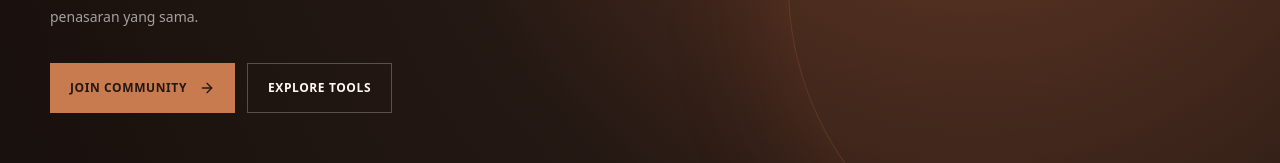
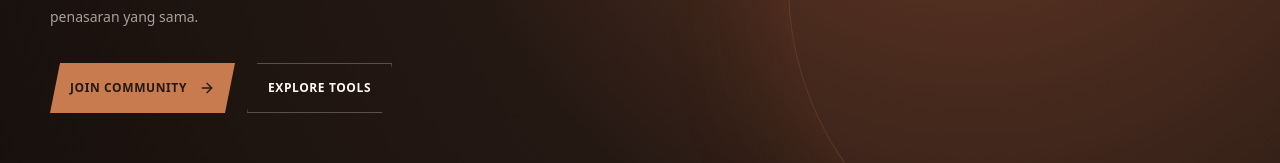
Before and after one commit to LemongTea/campucino-community, a Next.js app: page / in a window 1280 px wide. Shown: the part 453-616 px from the top of the page. Built offline with nearby package versions, Linux system fonts and the light colour scheme.

Commit message:
style: angle hero call to action buttons

```diff
--- a/app/page.tsx
+++ b/app/page.tsx
@@ -100,13 +100,13 @@ export default function Home() {
           </p>
           <div className="mt-8 flex flex-wrap gap-3">
             <a
-              className="flex items-center gap-3 bg-[#c77b4f] px-5 py-4 text-xs font-bold uppercase tracking-wider text-[#241813]"
+              className="flex items-center gap-3 bg-[#c77b4f] px-5 py-4 text-xs font-bold uppercase tracking-wider text-[#241813] [clip-path:polygon(10px_0,100%_0,calc(100%-10px)_100%,0_100%)] transition hover:bg-[#e7a071]"
               href="#community"
             >
               Join community <ArrowRight size={16} />
             </a>
             <a
-              className="flex items-center gap-3 border border-white/25 px-5 py-4 text-xs font-bold uppercase tracking-wider"
+              className="flex items-center gap-3 border border-white/25 px-5 py-4 text-xs font-bold uppercase tracking-wider [clip-path:polygon(10px_0,100%_0,calc(100%-10px)_100%,0_100%)] transition hover:border-[#e7a071] hover:text-[#e7a071]"
               href="#tools"
             >
               Explore tools
```
Also changed, not shown: 1 other file (tests, documents, lock files or other folders).
